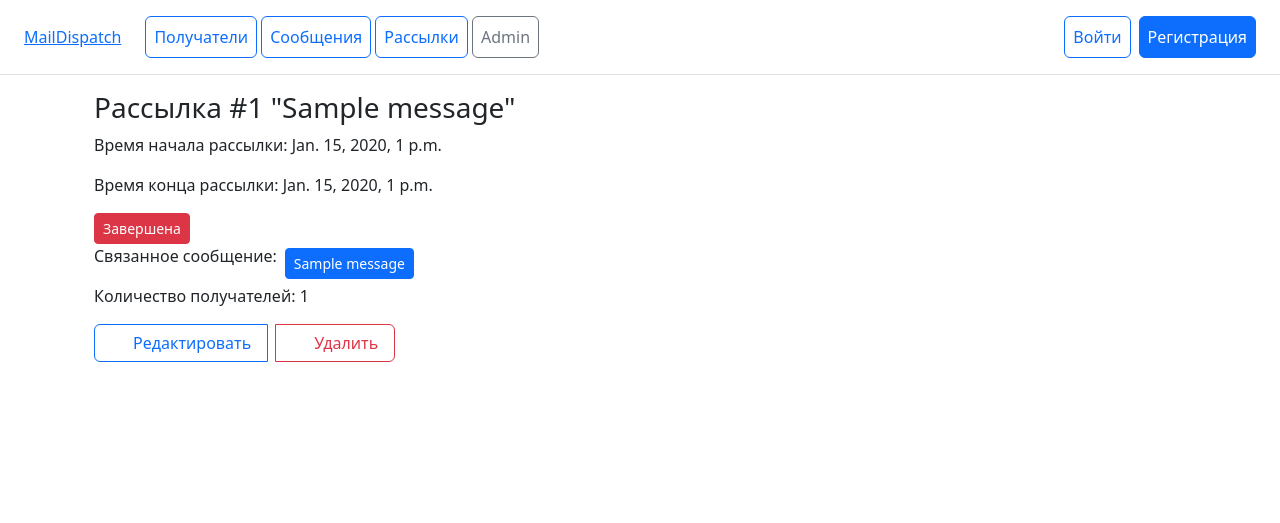
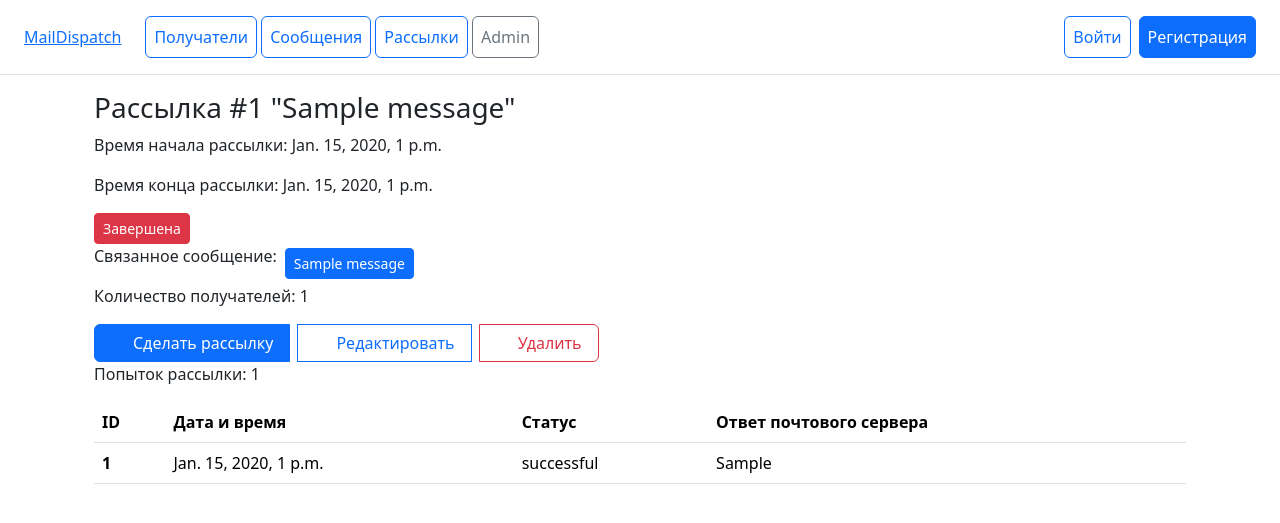
Before and after one commit to GrandBalaxon/MailDispatch-Core, a Django app: page /mailing/1/ in a window 1280 px wide. Shown: the top 523 px of the page. Run offline with Django 5.2, Linux system fonts and the light colour scheme; tables that the repository leaves empty hold one stand-in row (values such as "Sample post"); some libraries are stand-ins or nearby versions.

Commit message:
feat: added SEND btn to Mailing details page + view + url

```diff
--- a/core/templates/core/mailings/details.html
+++ b/core/templates/core/mailings/details.html
@@ -25,6 +25,12 @@
         <p>Количество получателей: {{ mailing.recipients.all.count }}</p>
 
         <div class="btn-group align-items-center gap-2">
+            <a href="{% url 'core:mailing_send' pk=mailing.id %}" class="btn btn-primary d-inline-flex align-items-center gap-2 px-3">
+                <svg width="14" height="14" fill="currentColor" viewBox="0 0 16 16">
+                    <use href="/static/images/send-fill.svg"/>
+                </svg>
+                Сделать рассылку
+            </a>
             <a href="{% url 'core:mailing_edit' pk=mailing.id %}" class="btn btn-outline-primary d-inline-flex align-items-center gap-2 px-3">
                 <svg width="14" height="14" fill="currentColor" viewBox="0 0 16 16">
                     <use href="/static/images/pencil-square.svg"/>
@@ -38,6 +44,29 @@
                 Удалить
             </a>
         </div>
+
+        <p>Попыток рассылки: {{ mailing.attempts.all.count }}</p>
+        <table class="table">
+            <thead>
+                <tr>
+                    <th scope="col">ID</th>
+                    <th scope="col">Дата и время</th>
+                    <th scope="col">Статус</th>
+                    <th scope="col">Ответ почтового сервера</th>
+                </tr>
+            </thead>
+            <tbody>
+                {% for attempt in mailing.attempts.all %}
+                <tr class="align-middle">
+                    <th scope="row">{{ attempt.id }}</th>
+                    <td>{{ attempt.attempt_time }}</td>
+                    <td>{{ attempt.status }}</td>
+                    <td>{{ attempt.server_response }}</td>
+                </tr>
+                {% endfor %}
+            </tbody>
+        </table>
+
     </div>
 </div>
 {% endblock %}
--- a/core/urls.py
+++ b/core/urls.py
@@ -13,6 +13,8 @@ urlpatterns = [
     path('mailing/<int:pk>/edit/', MailingUpdateView.as_view(), name="mailing_edit"),
     path('mailing/<int:pk>/delete/', MailingDeleteView.as_view(), name="mailing_delete"),
 
+    path('mailing/<int:pk>/send/', mailing_run_view, name="mailing_send"),
+
     path('mailing/recipients/', MailingRecipientsView.as_view(), name="recipient_list"),
     path('mailing/recipients/add/', RecipientCreateView.as_view(), name="recipient_create"),
     path('mailing/recipients/<int:pk>/', RecipientDetailsView.as_view(), name="recipient_details"),
--- a/core/views.py
+++ b/core/views.py
@@ -1,8 +1,11 @@
+from django.contrib.auth.decorators import login_required
+from django.shortcuts import get_object_or_404, redirect
 from django.urls import reverse_lazy
 from django.views.generic import TemplateView, ListView, CreateView, UpdateView, DeleteView
 
 from core.forms import MailingRecipientForm, MailingForm, MessageForm
 from core.models import Mailing, MailingRecipient, Message
+from core.services import run_mailing
 
 
 class HomePageView(TemplateView):
@@ -140,3 +143,10 @@ class MessageDeleteView(DeleteView):
     model = Message
     template_name = "core/messages/delete.html"
     success_url = reverse_lazy("core:message_list")
+
+
+def mailing_run_view(request, pk):
+    mailing = get_object_or_404(Mailing, pk=pk)
+
+    run_mailing(mailing)
+    return redirect('core:mailing_details', pk=pk)
```
Also changed, not shown: static/images/send-fill.svg (added).
